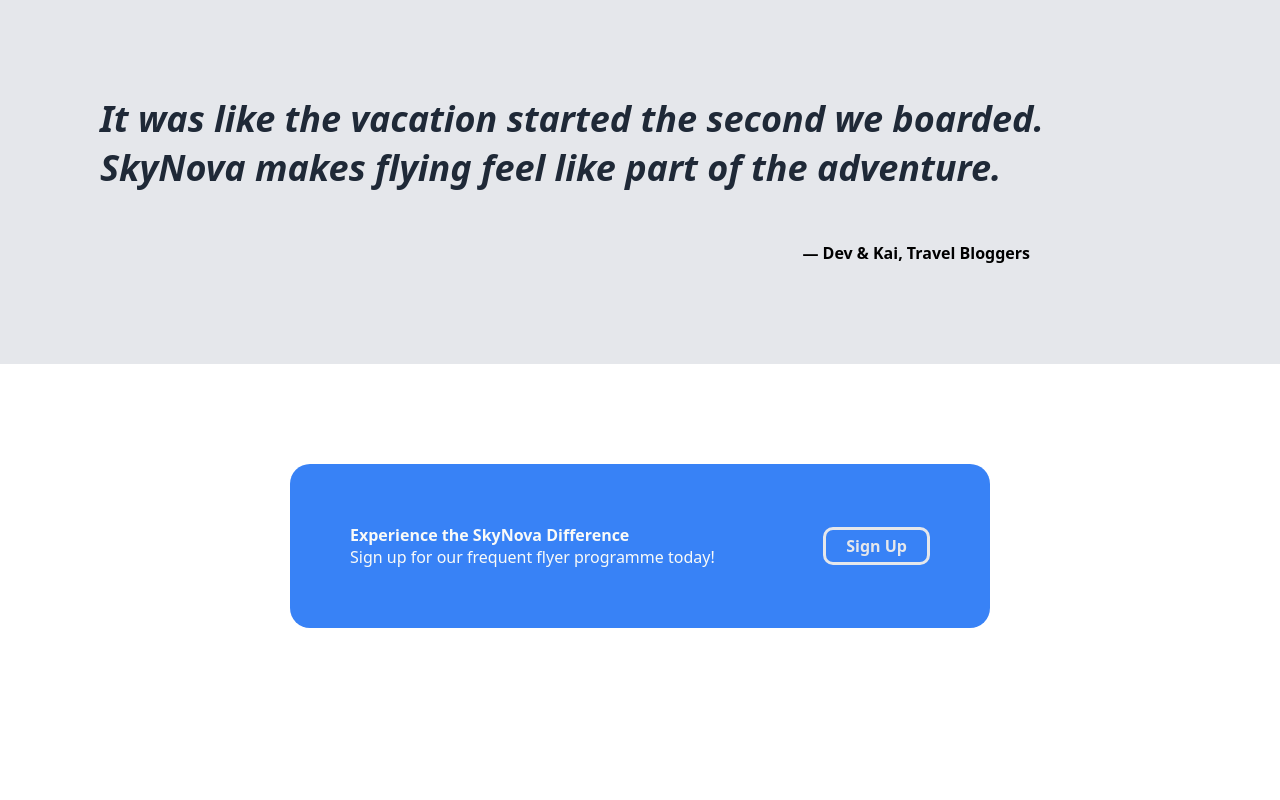
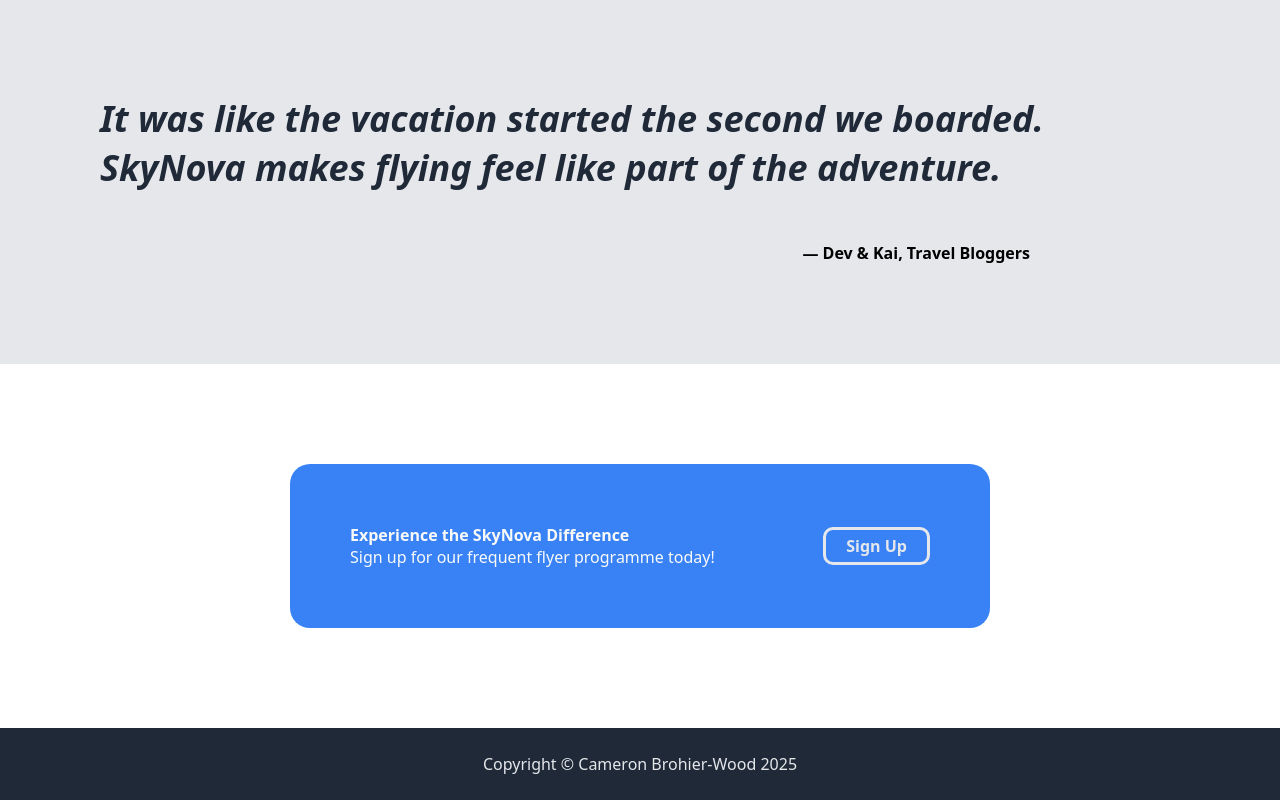
Before and after one commit to Cam-BW/odin-landing-page, a plain HTML site: page index.html in a window 1280 px wide. Shown: the part 1482-2282 px from the top of the page. Before the commit the page ends 2210 px from the top, so only its background shows below. Drawn offline with Linux system fonts and the light colour scheme.

Commit message:
footer section completed

```diff
--- a/index.html
+++ b/index.html
@@ -58,4 +58,7 @@
     </div>
     <button class="sign-up">Sign Up</button>
   </section>
+  <footer class="copyright">
+    <p >Copyright © Cameron Brohier-Wood 2025</p>
+  </footer>
 </html>
--- a/style.css
+++ b/style.css
@@ -176,7 +176,7 @@
 }
 
 .sign-up:hover {
-    background-color: #2563eb; /* a slightly darker blue */
+    background-color: #2563eb;
     color: #f9faf8;
     transform: translateY(-3px);
     box-shadow: 0 6px 12px rgba(0, 0, 0, 0.2);
@@ -186,3 +186,12 @@
     color: #f9faf8;
     font-size: 16px;
 }
+
+.copyright {
+    display:flex;
+    background-color: #1f2937;
+    justify-content: center;
+    align-items: center;
+    color: #e5e7eb;
+    padding: 25px;
+}
```
